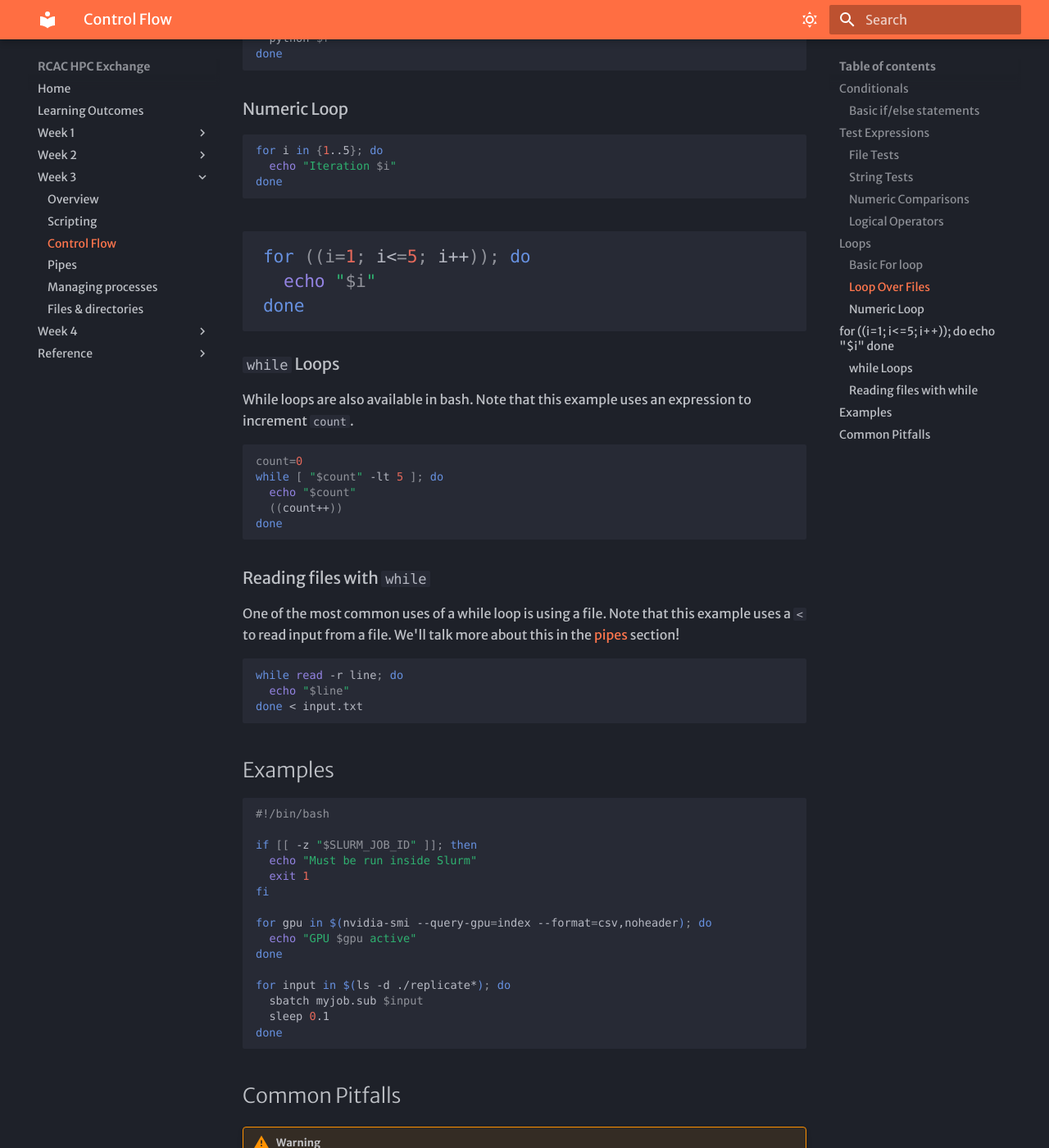
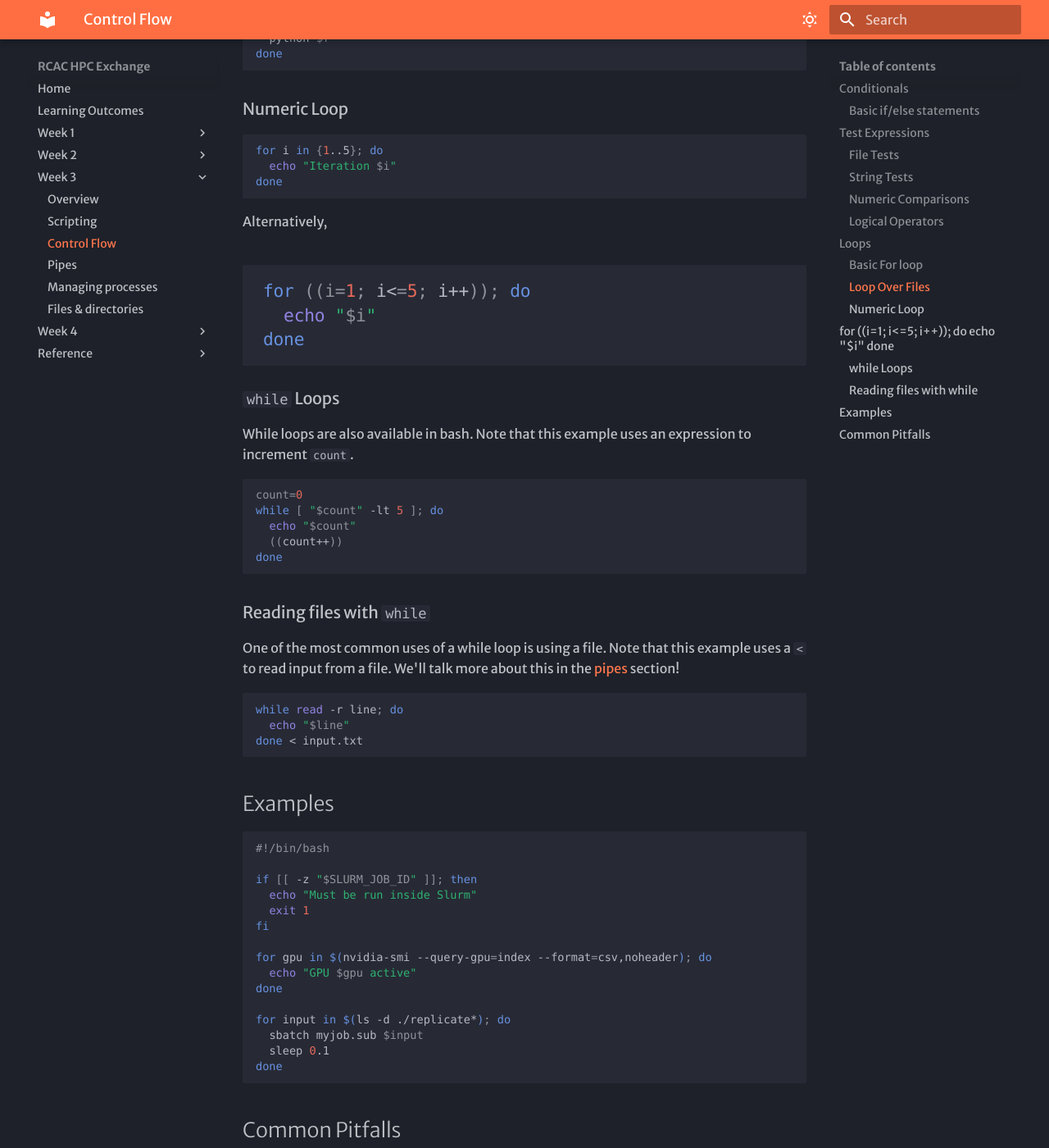
Before and after one commit to Jake-Verburgt/rcac-hpc-exchange, an MkDocs documentation site: the page built from docs/week3/control-flow.md, in a window 1280 px wide and 1400 px high, scrolled down 3050 px. Shown: the whole window at 82% size. Built offline with MkDocs 1.6.1 and Material for MkDocs 9.7.7, drawn with Linux system fonts in a browser that asks for light colours; some web fonts are replaced.

Commit message:
Updated week 3

````diff
--- a/docs/week3/control-flow.md
+++ b/docs/week3/control-flow.md
@@ -132,6 +132,7 @@ for i in {1..5}; do
 done
 ```
 
+Alternatively,
 
 ```bash
 for ((i=1; i<=5; i++)); do
````
Also changed, not shown: other parts of docs/week3/control-flow.md (+0 -1 lines).
